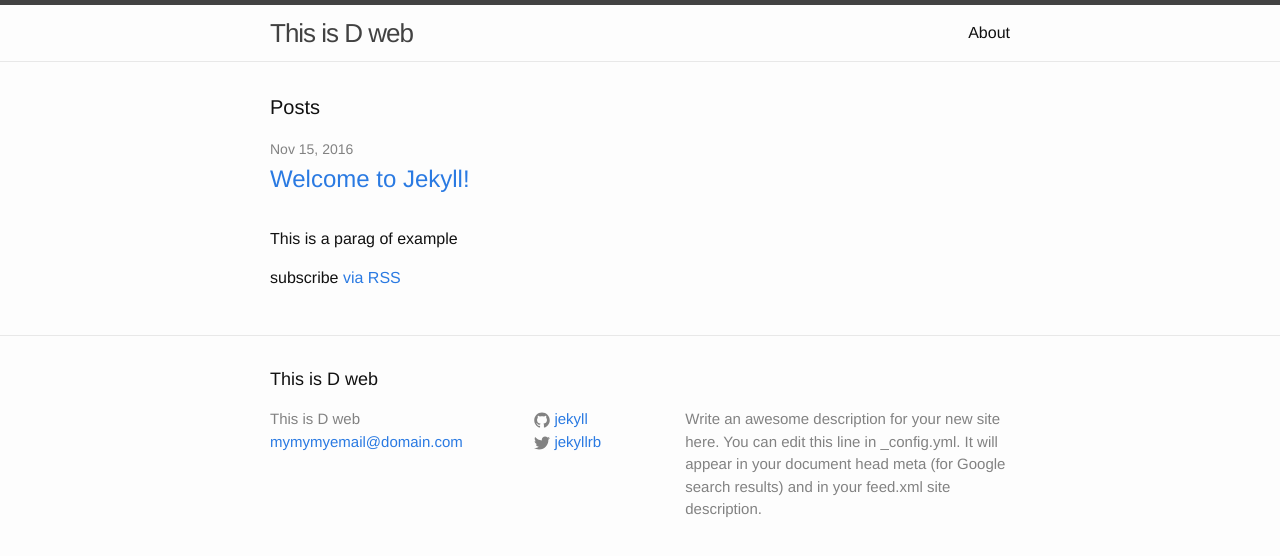
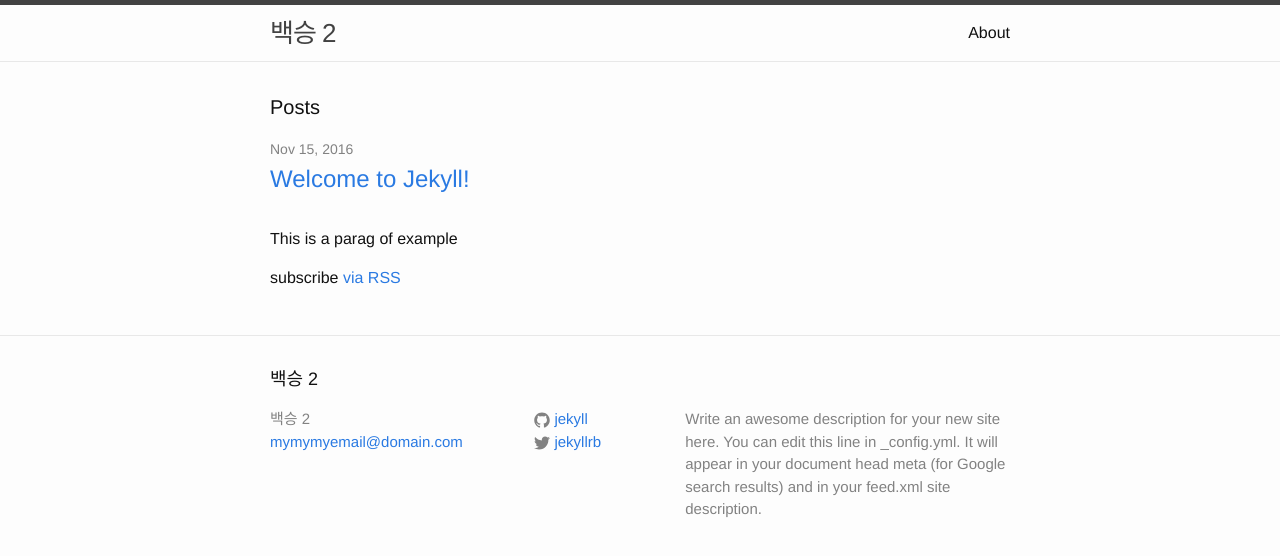
Before and after one commit to qhrjsdl/qhrjsdl.github.io, a Jekyll site: the page built from index.html, in a window 1280 px wide. Shown: the top 556 px of the page. Built offline with Jekyll 4.4.1, drawn with Linux system fonts in a browser that asks for light colours.

Commit message:
Update _config.yml

```diff
--- a/_config.yml
+++ b/_config.yml
@@ -6,7 +6,7 @@
 # 'jekyll serve'. If you change this file, please restart the server process.
 
 # Site settings
-title: This is D web
+title: 백승  2
 email: mymymyemail@domain.com
 description: > # this means to ignore newlines until "baseurl:"
   Write an awesome description for your new site here. You can edit this
```
